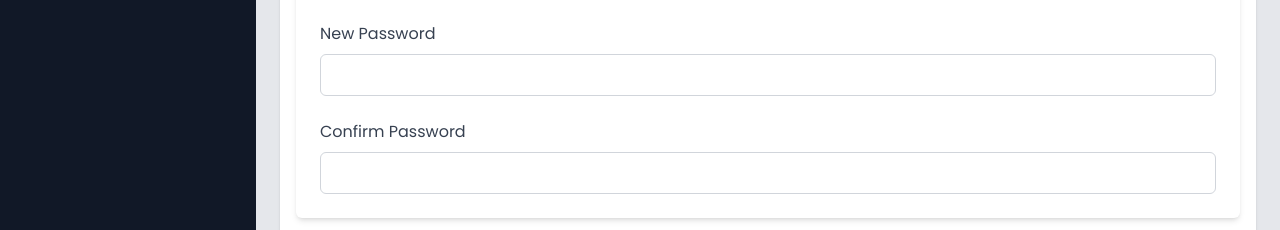
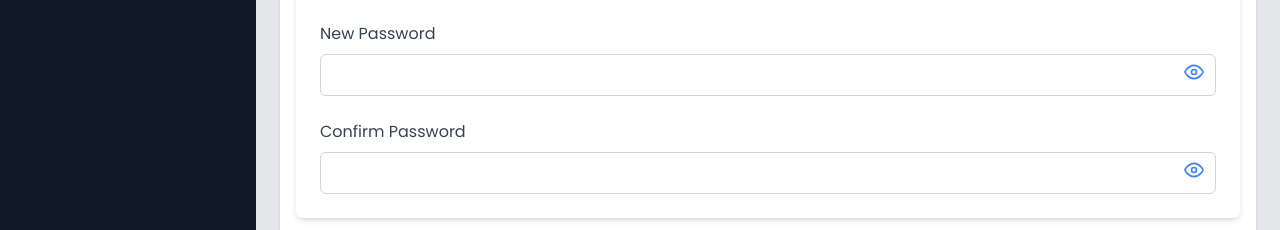
Before and after one commit to muhammad-hapidz/Tigger.id, a Vue app: page /cms/users/changePassword/1 in a window 1280 px wide. Shown: the part 336-566 px from the top of the page. Built offline with nearby package versions, Linux system fonts and the light colour scheme.

Commit message:
Finishing
Solved

```diff
--- a/src/views/cms/Users/changePassword.vue
+++ b/src/views/cms/Users/changePassword.vue
@@ -1,10 +1,11 @@
 <script setup>
 import { ref } from 'vue';
-import { useRoute } from 'vue-router';
+import { useRoute, useRouter } from 'vue-router';
 import axios from 'axios';
 import { useToast } from 'vue-toastification';
 
 const route = useRoute();
+const router = useRouter();
 const toast = useToast(); // Initialize toast
 
 // State Data
@@ -69,8 +70,19 @@ const changePassword = async () => {
     changePasswordForm.value.oldPassword = '';
     changePasswordForm.value.password = '';
     changePasswordForm.value.confirmPassword = '';
+    router.push('/cms/dashboard');
   } catch (error) {
-    toast.error(error.response?.data?.message || 'Terjadi kesalahan saat mengubah password.');
+    if (error.response) {
+      // Jika ada respons error dari server
+      const errorMessage = error.response.data?.message || 'Gagal mengganti password.';
+      toast.error(errorMessage);
+    } else if (error.request) {
+      // Jika permintaan dikirim tetapi tidak ada respons dari server
+      toast.error('Server tidak merespons. Coba lagi nanti.');
+    } else {
+      // Jika ada kesalahan lain
+      toast.error('Terjadi kesalahan saat mengubah password.');
+    }
   }
 };
 </script>
@@ -149,13 +161,29 @@ const changePassword = async () => {
                   viewBox="0 0 24 24"
                   stroke="currentColor"
                 >
-                  <!-- Same SVG code for "show" -->
+                  <path
+                    stroke-linecap="round"
+                    stroke-linejoin="round"
+                    stroke-width="2"
+                    d="M13.875 18.825A10.05 10.05 0 0112 19c-4.478 0-8.268-2.943-9.543-7a9.97 9.97 0 011.563-3.029m5.858.908a3 3 0 114.243 4.243M9.878 9.878l4.242 4.242M9.88 9.88l-3.29-3.29m7.532 7.532l3.29 3.29M3 3l3.59 3.59m0 0A9.953 9.953 0 0112 5c4.478 0 8.268 2.943 9.543 7a10.025 10.025 0 01-4.132 5.411m0 0L21 21"
+                  />
                 </svg>
-                <svg v-else class="h-5 w-5 text-blue-500">
-                  <!-- Same SVG code for "hide" -->
+                <svg
+                  v-else
+                  class="h-5 w-5 text-blue-500"
+                  viewBox="0 0 24 24"
+                  fill="none"
+                  stroke="currentColor"
+                  stroke-width="2"
+                  stroke-linecap="round"
+                  stroke-linejoin="round"
+                >
+                  <path d="M1 12s4-8 11-8 11 8 11 8-4 8-11 8-11-8-11-8z" />
+                  <circle cx="12" cy="12" r="3" />
                 </svg>
               </button>
             </div>
+
 
             <!-- Input Confirm Password -->
             <div class="relative">
@@ -172,7 +200,33 @@ const changePassword = async () => {
                 @click="togglePasswordVisibility('confirmPassword')"
                 class="absolute right-3 top-10 text-gray-500 focus:outline-none"
               >
-                <!-- SVG Code -->
+              <svg
+                  v-if="showPasswords.confirmPassword"
+                  class="h-5 w-5 text-blue-500"
+                  fill="none"
+                  viewBox="0 0 24 24"
+                  stroke="currentColor"
+                >
+                  <path
+                    stroke-linecap="round"
+                    stroke-linejoin="round"
+                    stroke-width="2"
+                    d="M13.875 18.825A10.05 10.05 0 0112 19c-4.478 0-8.268-2.943-9.543-7a9.97 9.97 0 011.563-3.029m5.858.908a3 3 0 114.243 4.243M9.878 9.878l4.242 4.242M9.88 9.88l-3.29-3.29m7.532 7.532l3.29 3.29M3 3l3.59 3.59m0 0A9.953 9.953 0 0112 5c4.478 0 8.268 2.943 9.543 7a10.025 10.025 0 01-4.132 5.411m0 0L21 21"
+                  />
+                </svg>
+                <svg
+                  v-else
+                  class="h-5 w-5 text-blue-500"
+                  viewBox="0 0 24 24"
+                  fill="none"
+                  stroke="currentColor"
+                  stroke-width="2"
+                  stroke-linecap="round"
+                  stroke-linejoin="round"
+                >
+                  <path d="M1 12s4-8 11-8 11 8 11 8-4 8-11 8-11-8-11-8z" />
+                  <circle cx="12" cy="12" r="3" />
+                </svg>
               </button>
             </div>
           </div>
--- a/src/views/cms/Users/create.vue
+++ b/src/views/cms/Users/create.vue
@@ -85,7 +85,7 @@ const createUser = async () => {
     toast.success('User berhasil dibuat!');
 
     // Redirect ke halaman sebelumnya atau halaman /cms/Users
-    router.push('/cms/Users');
+    router.push('/cms/users');
   } catch (error) {
     console.error('Error creating user:', error);
     toast.error('Gagal membuat user. Silakan coba lagi.');
--- a/src/views/cms/Users/resetPassword.vue
+++ b/src/views/cms/Users/resetPassword.vue
@@ -76,7 +76,7 @@ const resetPassword = async () => {
 
 <template>
   <div class="mt-6 p-4 bg-white shadow rounded-lg">
-    <h3 class="text-3xl font-semibold text-gray-700 text-center underline">Reset Password</h3>
+    <h3 class="text-3xl font-semibold text-gray-700 text-center underline">Reset Password </h3>
 
     <form @submit.prevent="resetPassword">
       <div class="mt-4">
@@ -141,7 +141,33 @@ const resetPassword = async () => {
                 @click="togglePasswordVisibility('confirmPassword')"
                 class="absolute right-3 top-10 text-gray-500 focus:outline-none"
               >
-                <!-- SVG Code -->
+              <svg
+                  v-if="showPasswords.confirmPassword"
+                  class="h-5 w-5 text-blue-500"
+                  fill="none"
+                  viewBox="0 0 24 24"
+                  stroke="currentColor"
+                >
+                  <path
+                    stroke-linecap="round"
+                    stroke-linejoin="round"
+                    stroke-width="2"
+                    d="M13.875 18.825A10.05 10.05 0 0112 19c-4.478 0-8.268-2.943-9.543-7a9.97 9.97 0 011.563-3.029m5.858.908a3 3 0 114.243 4.243M9.878 9.878l4.242 4.242M9.88 9.88l-3.29-3.29m7.532 7.532l3.29 3.29M3 3l3.59 3.59m0 0A9.953 9.953 0 0112 5c4.478 0 8.268 2.943 9.543 7a10.025 10.025 0 01-4.132 5.411m0 0L21 21"
+                  />
+                </svg>
+                <svg
+                  v-else
+                  class="h-5 w-5 text-blue-500"
+                  viewBox="0 0 24 24"
+                  fill="none"
+                  stroke="currentColor"
+                  stroke-width="2"
+                  stroke-linecap="round"
+                  stroke-linejoin="round"
+                >
+                  <path d="M1 12s4-8 11-8 11 8 11 8-4 8-11 8-11-8-11-8z" />
+                  <circle cx="12" cy="12" r="3" />
+                </svg>
               </button>
             </div>
           </div>
```
